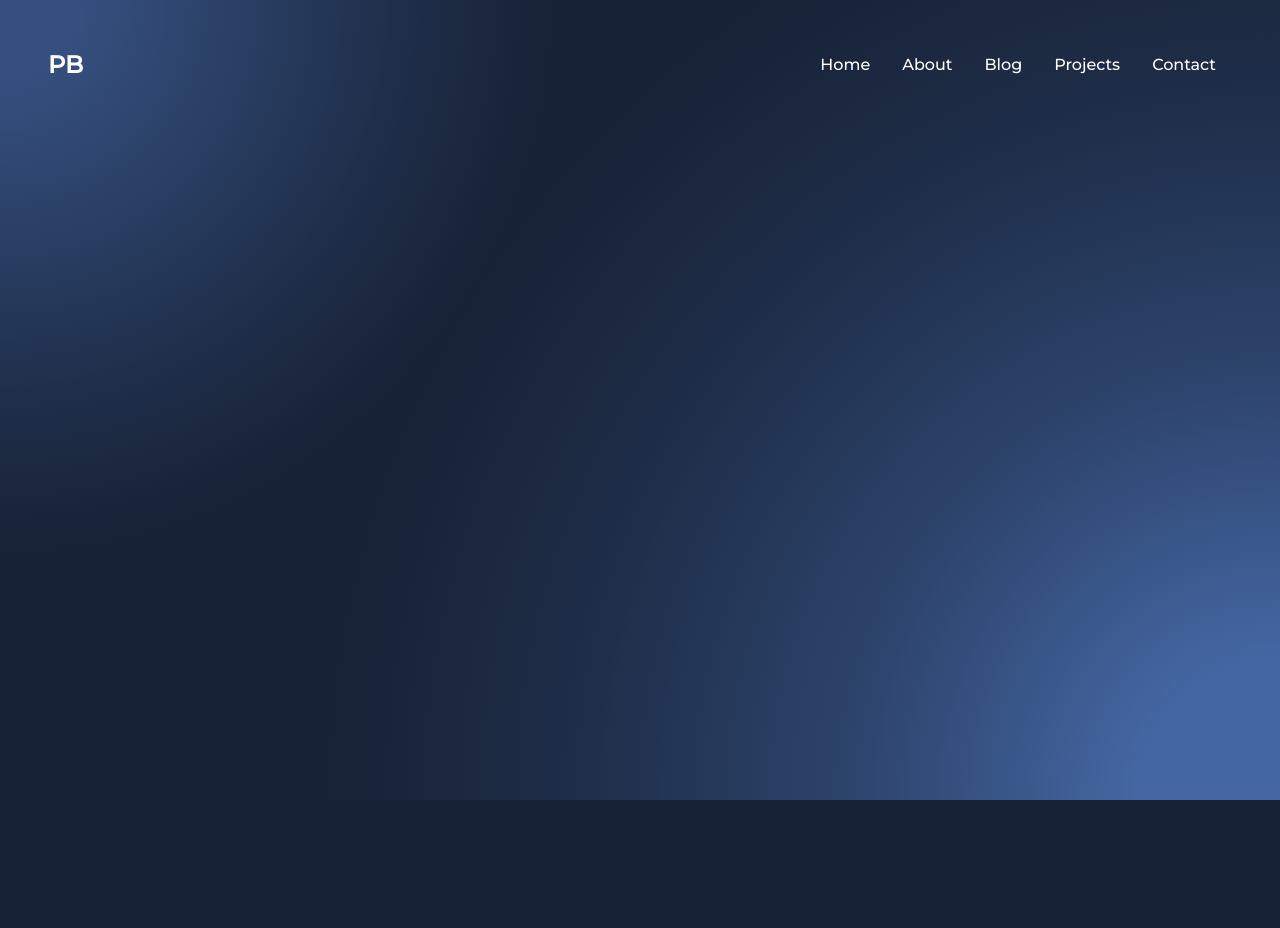
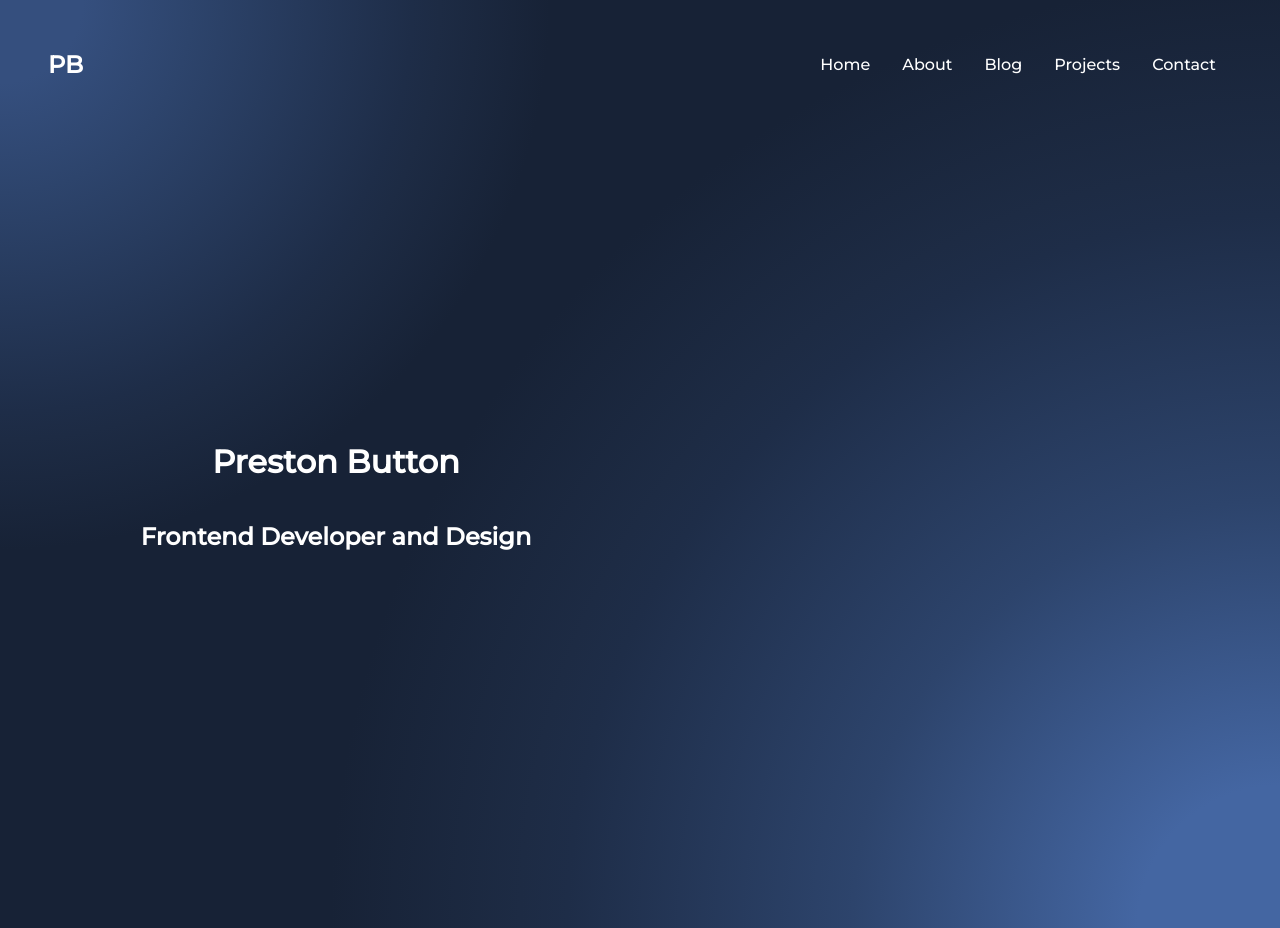
Before and after one commit to prestonButton/personalWebsite, a React (Vite) app in the folder site/: page / in a window 1280 px wide. Before the commit the page ends 800 px from the top, so only its background shows below. Built offline with nearby package versions, Linux system fonts and the light colour scheme.

Commit message:
get rough header and pre-router navbar

```diff
--- a/site/src/App.jsx
+++ b/site/src/App.jsx
@@ -1,13 +1,14 @@
 import React from 'react'
 import './App.css'
 import Navbar from './components/Navbar/Navbar'
+import Header from './components/Header/Header';
 
 function App() {
 
   return (
     <div className="App">
       <Navbar />
-      {/* <h1>preston button</h1> */}
+      <Header />
     </div>
   )
 }
--- /dev/null
+++ b/site/src/components/Header/Header.css
@@ -0,0 +1,9 @@
+.Header {
+    height: 100vh;
+    width: 50%;
+    display: flex;
+    flex-direction: column;
+    justify-content: center;
+    align-items: center;
+
+}
--- /dev/null
+++ b/site/src/components/Header/Header.jsx
@@ -0,0 +1,11 @@
+import React from 'react'
+import './Header.css'
+
+export default function Header() {
+    return (
+        <div className='Header'>
+            <h1 className='Header--name'>Preston Button</h1>
+            <h2 className='Header--sub'>Frontend Developer and Design</h2>
+        </div>
+    )
+}
--- a/site/src/index.css
+++ b/site/src/index.css
@@ -1,4 +1,5 @@
 /* This Style sheet is only for global styles. Anything else should be placed in component stylesheets */
+/* TODO: mobile styling of the background image */
 
 @import url('https://fonts.googleapis.com/css2?family=Inter&family=Montserrat:wght@100;200;500&display=swap');
 
@@ -27,7 +28,7 @@ body {
       transparent 100%
     );
   background-repeat: no-repeat;
-  height: 100vh;
-
+  height: 100;
+  background-position: 0%;
   color: #fff
 }
```
